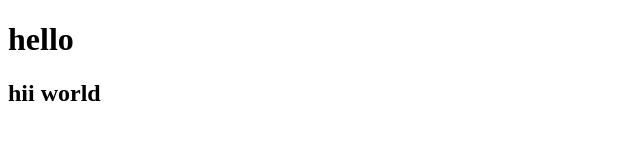
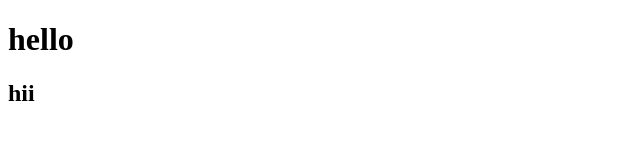
Before and after one commit to tirtheshdas/FullStack_Developement_Class, a plain HTML site: page index.html in a window 1280 px wide. Shown: the full height of the page, 0-640 px from the left. Drawn offline with Linux system fonts and the light colour scheme.

Commit message:
added file

```diff
--- a/index.html
+++ b/index.html
@@ -8,6 +8,6 @@
 </head>
 <body>
     <h1>hello</h1>
-    <h2>hii world</h2>
+    <h2>hii</h2>
 </body>
 </html>
```
